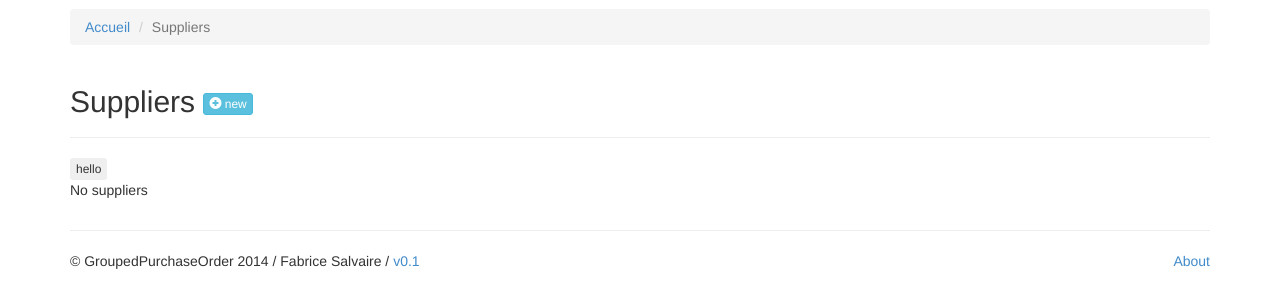
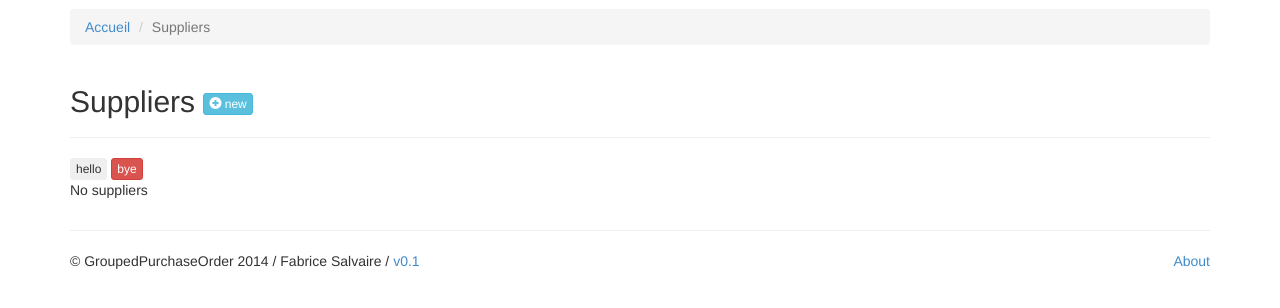
Before and after one commit to FabriceSalvaire/grouped-purchase-order, a Django app: page /suppliers/ in a window 1280 px wide. Shown: the part 51-359 px from the top of the page. Run offline with Django 3.2, Linux system fonts and the light colour scheme; the visitor is signed in with stand-in values (Sample User, id 1); data that the repository does not hold is empty; some libraries are stand-ins or nearby versions.

Commit message:
AJAX POST test

```diff
--- a/GroupedPurchaseOrder/templates/GroupedPurchaseOrder/supplier/index.html
+++ b/GroupedPurchaseOrder/templates/GroupedPurchaseOrder/supplier/index.html
@@ -15,6 +15,16 @@
 	     //onSuccess
 	     // alert(content.result);
 	     $("ul#foo").append("<li>" + content.result + "</li>");
+	   })
+ }
+ function bye_callback()
+ {
+   ajaxPost('/ajax/bye', {'foo': 'bar'}, function(content)
+	   {
+	     //onSuccess
+	     // alert(content.result);
+	     $("ul#foo li:last").remove();
+	     $("ul#foo li:last").append(' ' + content.result);
 	   })
  }
 </script>
@@ -40,6 +50,7 @@
 <ul id="foo">
 </ul>
 <button class="btn btn-xs" onclick="hello_callback()">{% trans "hello" %}</button>
+<button class="btn btn-xs btn-danger" onclick="bye_callback()">{% trans "bye" %}</button>
 
 <div class="row">
   {% include 'GroupedPurchaseOrder/message.html' %}
--- a/GroupedPurchaseOrder/urls.py
+++ b/GroupedPurchaseOrder/urls.py
@@ -169,6 +169,10 @@ urlpatterns += patterns('GroupedPurchaseOrder.views.ajax',
     url(r'^ajax/hello$',
         'hello',
         name='ajax.hello'),
+
+    url(r'^ajax/bye$',
+        'bye',
+        name='ajax.bye'),
 )
 
 ####################################################################################################
```
Also changed, not shown: GroupedPurchaseOrder/views/ajax.py (+55 -0 lines).
